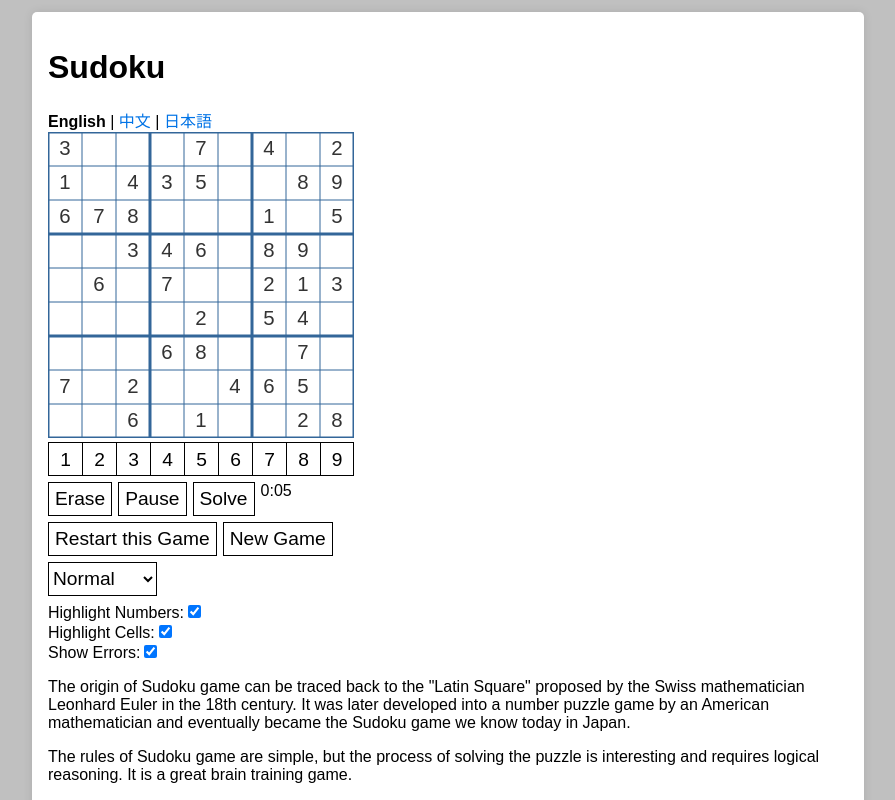
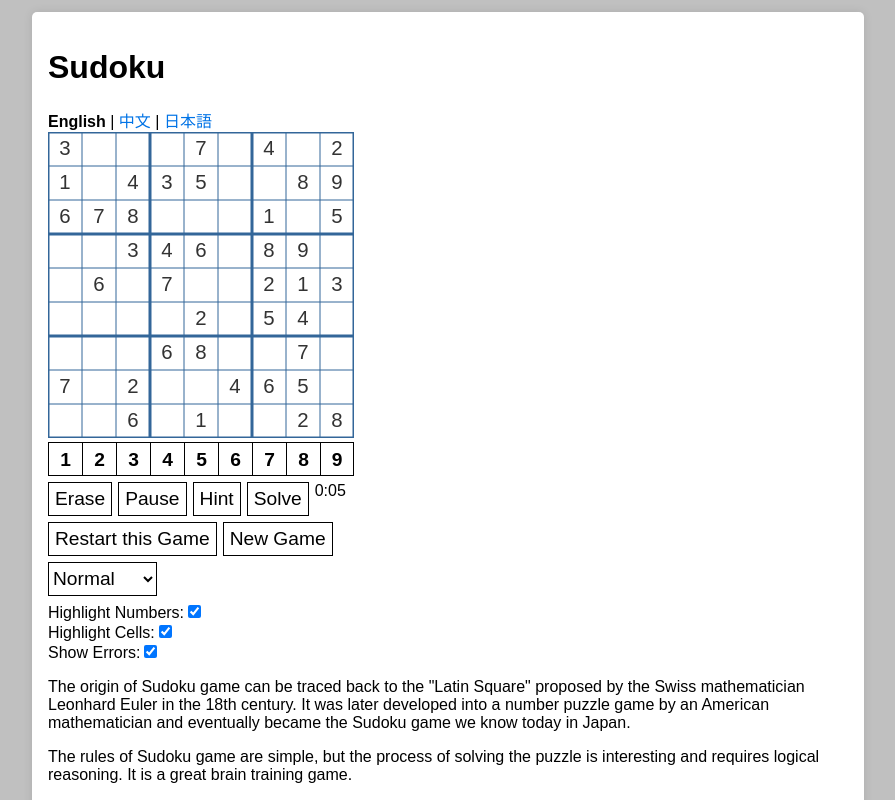
Before and after one commit to yqianjiang/sudoku, a React (Vite) app: page / in a window 1280 px wide. Shown: the top 800 px of the page, without its empty margins (192-1087 px from the left). Built offline with nearby package versions, Linux system fonts and the light colour scheme.

Commit message:
feat: hint & style of player fill number

```diff
--- a/src/components/GameBoard/index.jsx
+++ b/src/components/GameBoard/index.jsx
@@ -77,6 +77,7 @@ const GameBoard = () => {
   };
 
   const handleRestart = () => {
+    setIsPaused(false);
     gameBoardRef.current.resetGame();
     stageRef.current.render();
   };
@@ -134,6 +135,23 @@ const GameBoard = () => {
         <button className="action-button" onClick={handlePauseResume}>
           {isPaused ? t("Resume") : t("Pause")}
         </button>
+        {/* 提示 */}
+        <button
+          className="action-button"
+          onClick={() => {
+            if (gameBoardRef.current.gameState !== "running") {
+              return;
+            }
+            const selected = eventManagerRef.current.selectedSquare;
+            const hintNum = gameBoardRef.current.hint(selected.row, selected.col);
+            eventManagerRef.current.fillNumber(hintNum);
+            stageRef.current.render(selected);
+          }}
+        >
+          {t("Hint")}
+        </button>
+
+        {/* 解答 */}
         <button
           className="action-button"
           onClick={() => {
--- a/src/components/GameBoard/style.css
+++ b/src/components/GameBoard/style.css
@@ -18,6 +18,7 @@
   box-sizing: border-box;
   text-align: center;
   line-height: 34px;
+  font-weight: bold;
 }
 
 /* 避免border重叠 */
--- a/src/i18n.js
+++ b/src/i18n.js
@@ -24,6 +24,8 @@ const resources = {
       "Resume": "Resume",
       "Pause": "Pause",
       Erase: "Erase",
+      Solve: "Solve",
+      Hint: "Hint",
     }
   },
   zh: {
@@ -45,6 +47,8 @@ const resources = {
       "Resume": "继续",
       "Pause": "暂停",
       Erase: "擦除",
+      Solve: "解答",
+      Hint: "提示",
     }
   },
   ja: {
@@ -66,6 +70,8 @@ const resources = {
       "Resume": "再開",
       "Pause": "一時停止",
       Erase: "消す",
+      Solve: "解く",
+      Hint: "ヒント",
     }
   },
 };
--- a/src/utils/Stage.js
+++ b/src/utils/Stage.js
@@ -143,10 +143,11 @@ class Stage {
         const isOriginal = this.gameBoard.isOriginal(row, col); // Check if the number is original
 
         if (number !== 0) {
+          this.ctx.fillStyle = this.theme.textColor;
           if (isOriginal) {
-            this.ctx.fillStyle = this.theme.textColor; // Use theme.textColor for original numbers
+            this.ctx.font = `${fontSize}px Arial`;
           } else {
-            this.ctx.fillStyle = this.theme.textColorPlayer; // Use theme.textColorPlayer for player-filled numbers
+            this.ctx.font = `bold ${fontSize}px Arial`; // Set font to bold for player-filled numbers
           }
 
           this.ctx.fillText(number, col * cellSize + cellSize / 2, row * cellSize + cellSize / 2);
--- a/src/utils/Sudoku.js
+++ b/src/utils/Sudoku.js
@@ -53,6 +53,15 @@ class Sudoku {
     }
   }
 
+  hint(x, y) {
+    const maxNum = this.configs.boardSize;
+    const res = solveSudoku(this.board, maxNum);
+    if (res) {
+      return res[x][y];
+    }
+    return 0;
+  }
+
   initGame() {
     this.wrongCells = [];
 
@@ -91,10 +100,10 @@ class Sudoku {
   }
 
   resetGame() {
+    this.restartTimer();
     this.board = this.originState.map((x) => x.map((y) => y));
     this.wrongCells = [];
     this.gameState = "running";
-    this.restartTimer();
   }
 
   startGame() {
```
